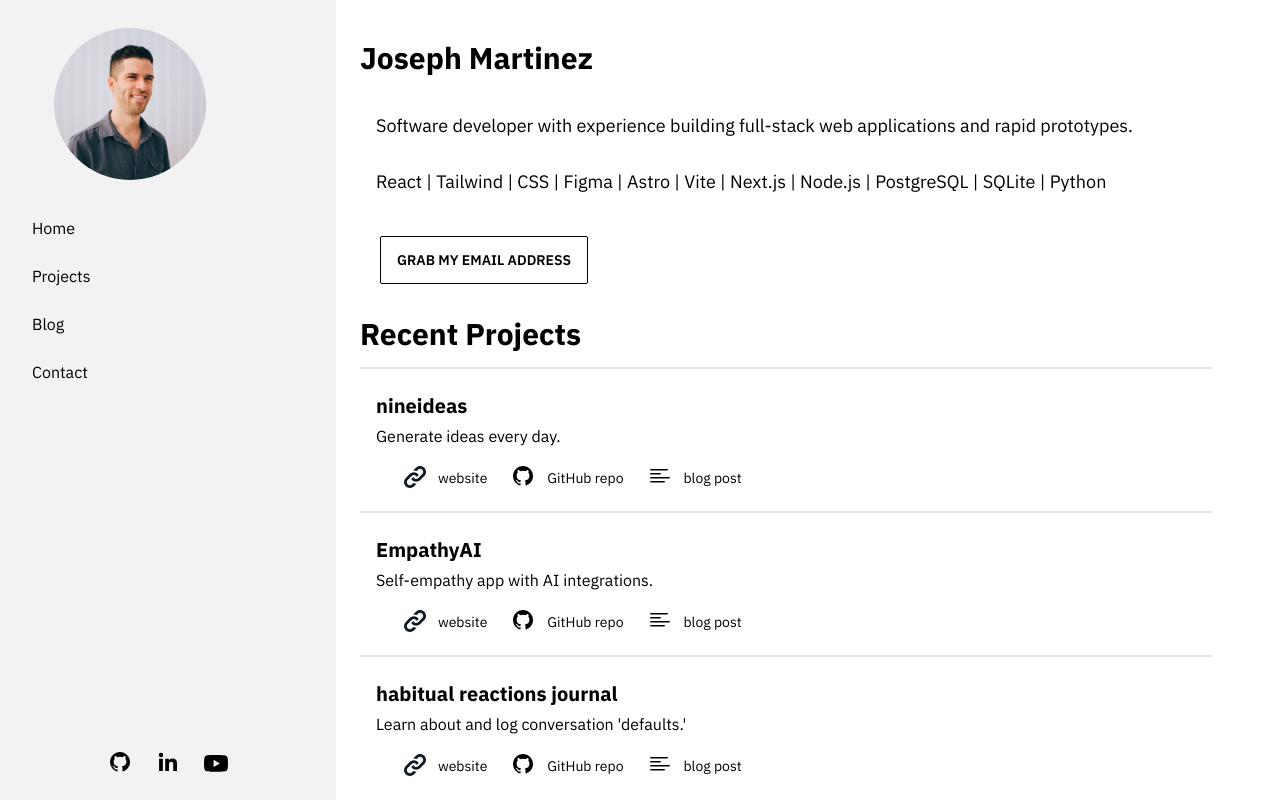
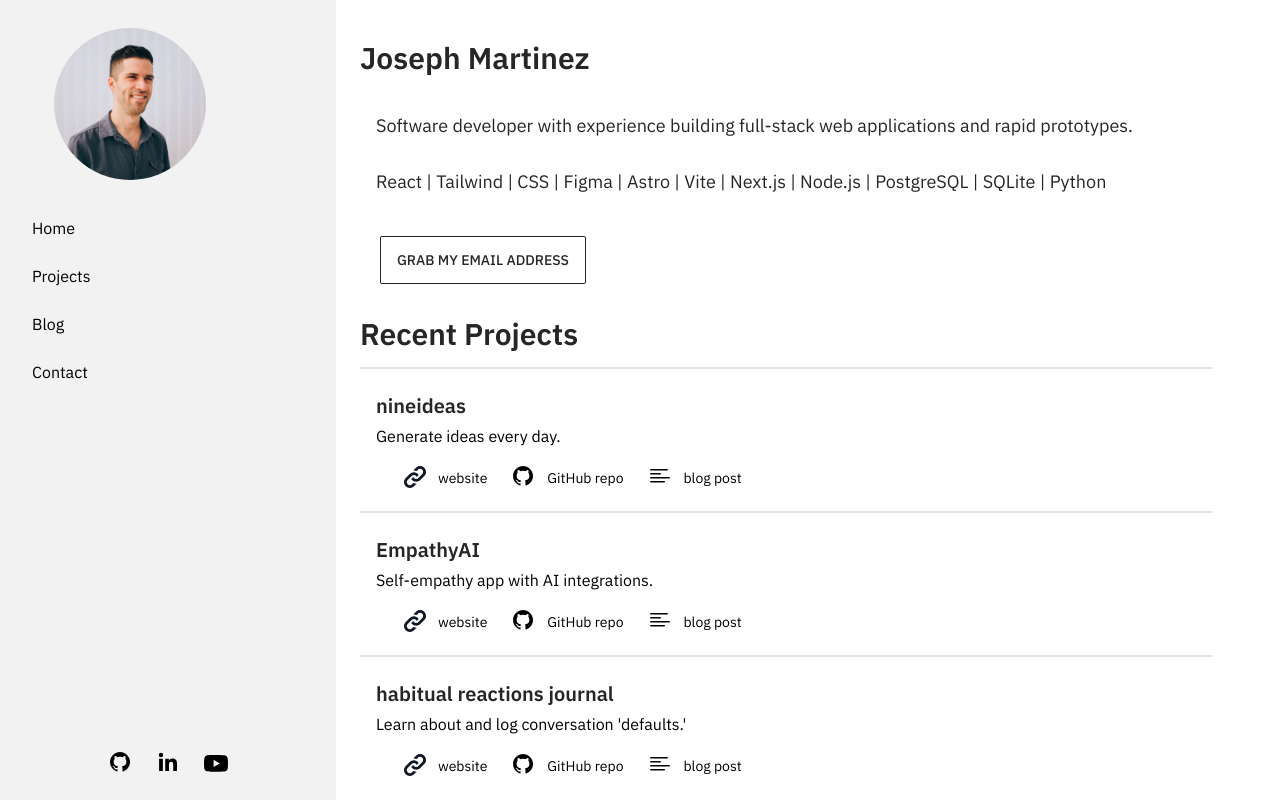
Before and after one commit to josephrmartinez/personal, an Astro site: page / in a window 1280 px wide. Built offline with nearby package versions, Linux system fonts and the light colour scheme; Astro itself is replaced by a stand-in of ours.

Commit message:
Style updates font color lightened to neutral 800

```diff
--- a/src/components/HorizontalCard.astro
+++ b/src/components/HorizontalCard.astro
@@ -1,19 +1,32 @@
 ---
-const { title, img, desc, url, badge, tags, target = '_blank' } = Astro.props;
+const { title, img, desc, url, badge, tags, target = "_blank" } = Astro.props;
 ---
 
-<div class="rounded-lg bg-base-100 hover:shadow-xl transition ease-in-out hover:scale-[102%]">
+<div
+  class="rounded-lg bg-base-100 hover:shadow-xl transition ease-in-out hover:scale-[102%]"
+>
   <a href={url} target={target}>
     <div class="hero-content flex-col md:flex-row">
-      {img && <img src={img} alt={title} class="max-w-full md:max-w-[13rem] rounded-lg" />}
+      {
+        img && (
+          <img
+            src={img}
+            alt={title}
+            class="max-w-full md:max-w-[13rem] rounded-lg"
+          />
+        )
+      }
       <div class="grow w-full">
-        <h1 class="text-xl font-bold">
+        <h1 class="text-xl font-semibold">
           {title}
           {badge && <div class="badge badge-secondary mx-2">{badge}</div>}
         </h1>
         <p class="py-1 text-1xl">{desc}</p>
         <div class="card-actions justify-end">
-          {tags && tags.map((tag) => <div class="badge badge-outline">{tag}</div>)}
+          {
+            tags &&
+              tags.map((tag) => <div class="badge badge-outline">{tag}</div>)
+          }
         </div>
       </div>
     </div>
--- a/src/components/ProjectCard.astro
+++ b/src/components/ProjectCard.astro
@@ -5,7 +5,7 @@ const { title, github, blogPost, desc, url, badge, tags } = Astro.props;
 <div class="rounded-lg bg-base-100">
   <div class="hero-content flex-col md:flex-row">
     <div class="grow w-full">
-      <h1 class="text-xl font-bold">
+      <h1 class="text-xl font-semibold text-neutral-800">
         {title}
         {badge && <div class="badge badge-secondary mx-2">{badge}</div>}
       </h1>
--- a/src/pages/index.astro
+++ b/src/pages/index.astro
@@ -13,10 +13,12 @@ const last_posts = posts.slice(0, 3);
 
 <BaseLayout>
   <div>
-    <div class="text-3xl w-full font-bold mb-7">Joseph Martinez</div>
+    <div class="text-3xl w-full font-semibold mb-7 text-neutral-800">
+      Joseph Martinez
+    </div>
   </div>
   <div class="py-2 px-4">
-    <text class="text-lg">
+    <text class="text-lg text-neutral-800">
       Software developer with experience building full-stack web applications
       and rapid prototypes. <br /><br />
       React | Tailwind | CSS | Figma | Astro | Vite | Next.js | Node.js | PostgreSQL
@@ -24,10 +26,17 @@ const last_posts = posts.slice(0, 3);
     </text>
   </div>
   <div class="my-8">
-    <div class="btn btn-outline ml-5" id="emailbtn">grab my email address</div>
+    <div
+      class="btn btn-outline ml-5 text-neutral-800 font-medium"
+      id="emailbtn"
+    >
+      grab my email address
+    </div>
   </div>
 
-  <div class="text-3xl w-full font-bold my-2">Recent Projects</div>
+  <div class="text-3xl w-full font-semibold text-neutral-800 my-2">
+    Recent Projects
+  </div>
 
   <div class="divider my-0"></div>
   <ProjectCard
@@ -55,7 +64,9 @@ const last_posts = posts.slice(0, 3);
   />
 
   <div>
-    <div class="text-3xl w-full font-bold mb-5 mt-10">Recent Blog Posts</div>
+    <div class="text-3xl w-full font-semibold text-neutral-800 mb-5 mt-10">
+      Recent Blog Posts
+    </div>
   </div>
   <div class="divider my-0"></div>
 
```
